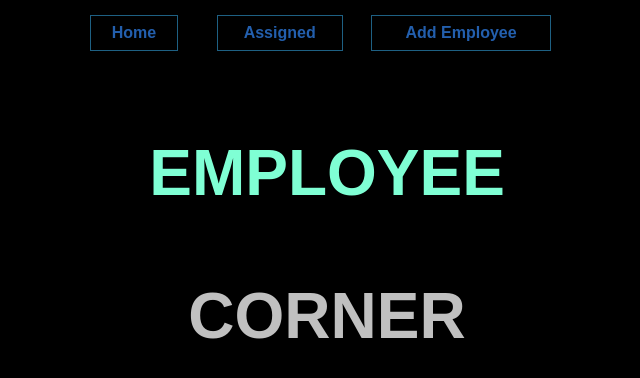
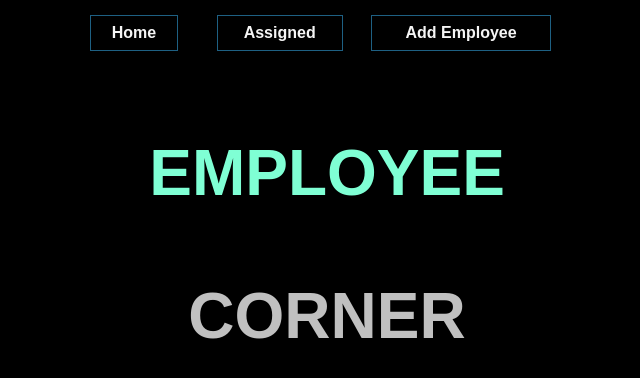
Before and after one commit to Vera25-O/sinatra, a React (Create React App) app in the folder task/: page / in a window 1280 px wide. Shown: the top 378 px of the page, without its empty margins (313-953 px from the left). Built offline with nearby package versions, Linux system fonts and the light colour scheme; no server answers.

Commit message:
modified index.css

```diff
--- a/task/src/index.css
+++ b/task/src/index.css
@@ -80,7 +80,7 @@ button {
   border: solid rgb(30, 96, 131) 1px;
   padding: 0.5em;
   cursor: pointer;
-  color: rgb(35, 95, 173);
+  color:whitesmoke;
 }
 
 
```
